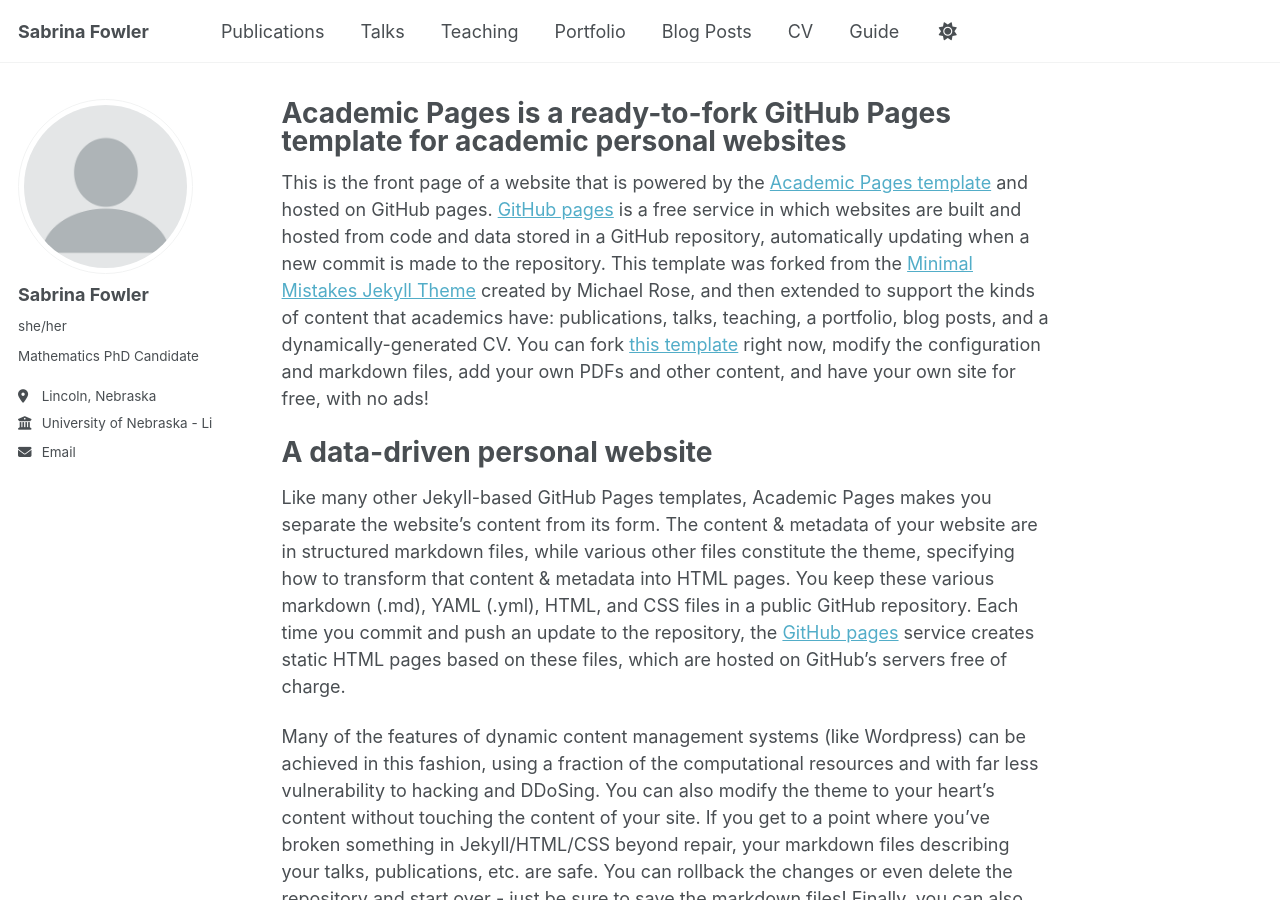
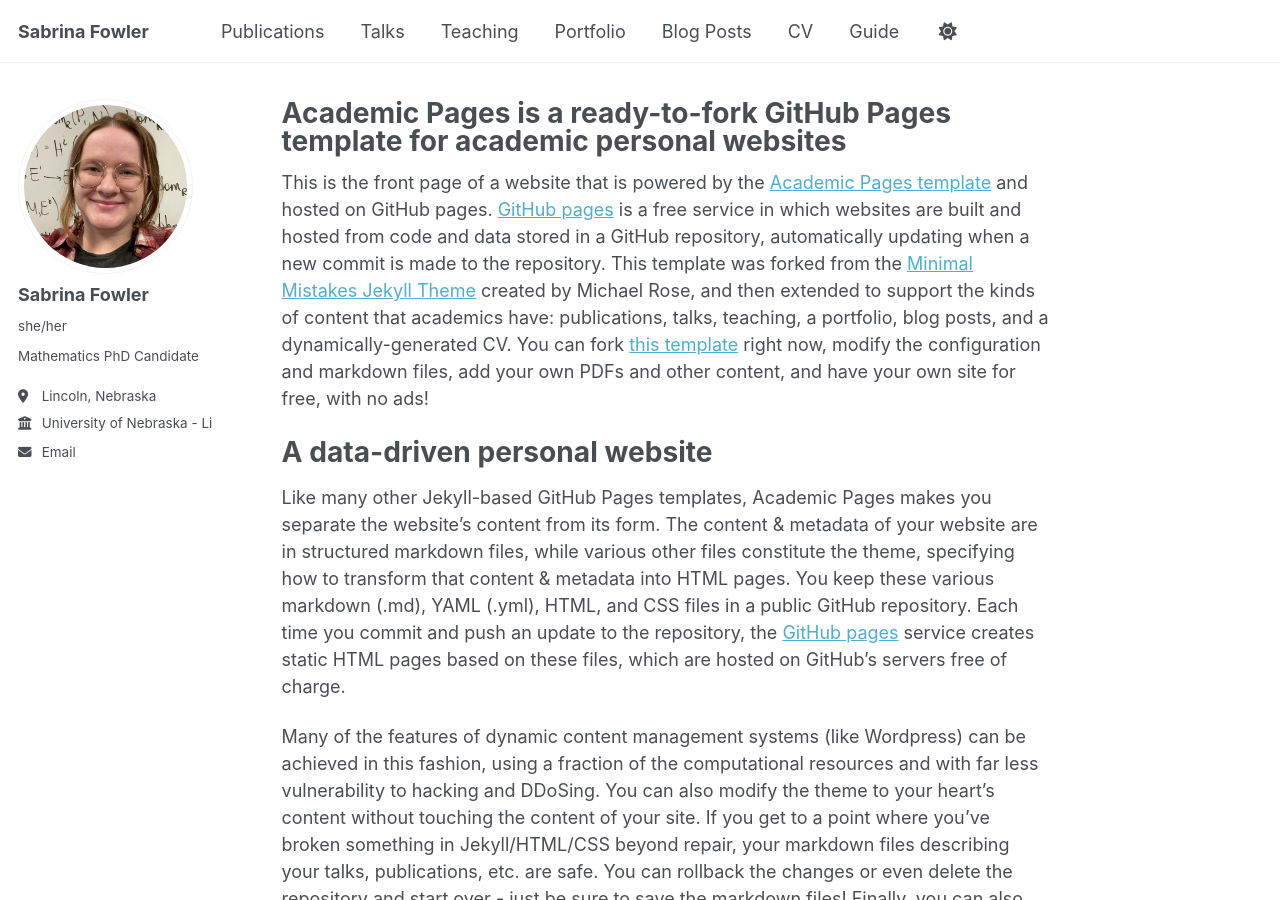
Before and after one commit to sabrinafowler/sabrinafowler.github.io, a Jekyll site: the page built from _pages/about.md, in a window 1280 px wide and 900 px high. Built offline with Jekyll 4.4.1, drawn with Linux system fonts in a browser that asks for light colours.

Commit message:
Update _config.yml

```diff
--- a/_config.yml
+++ b/_config.yml
@@ -22,7 +22,7 @@ repository               : "sabrinafowler/sabrinafowler.github.io"
 #               Additional customization can be done by editing /_includes/author-profile.html
 author:
   # Biographic information
-  avatar           : "profile.png"
+  avatar           : "websiteimg.jpeg"
   name             : "Sabrina Fowler"
   pronouns         : "she/her"
   bio              : "Mathematics PhD Candidate"
```
